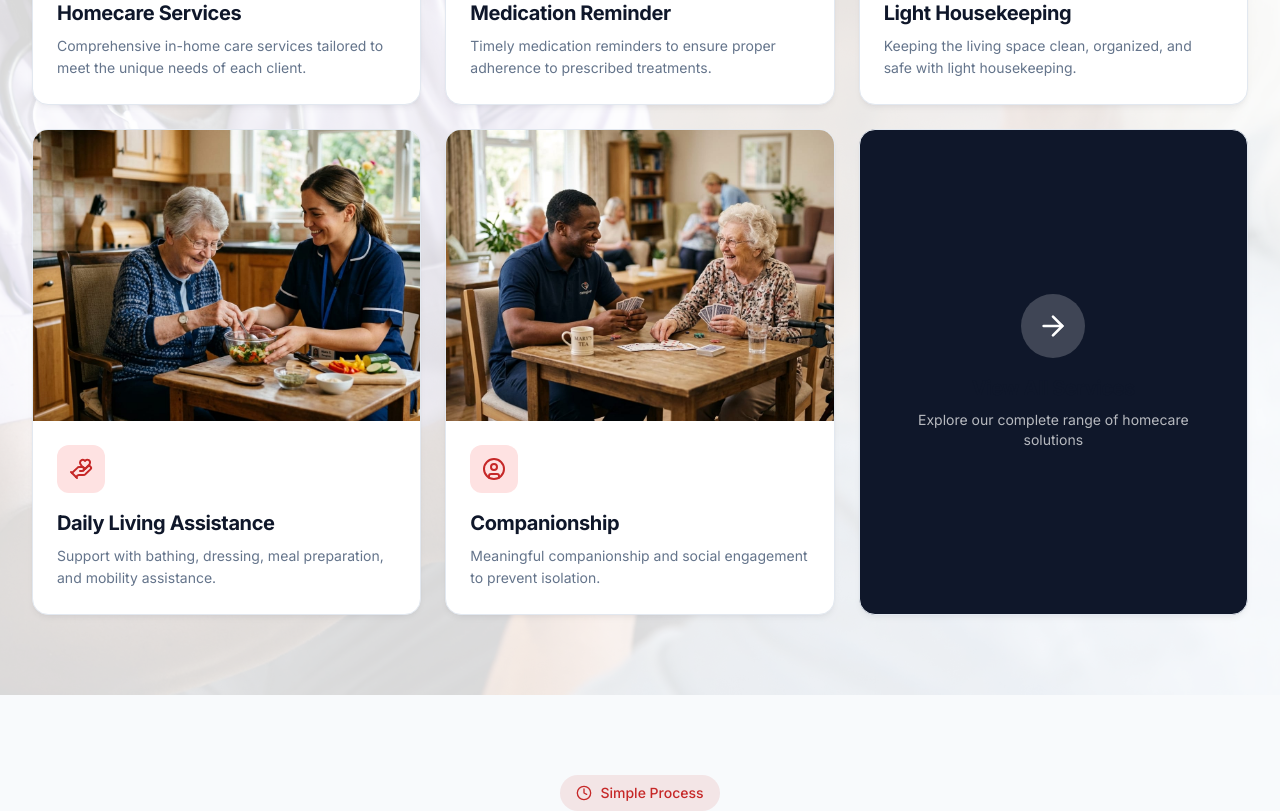
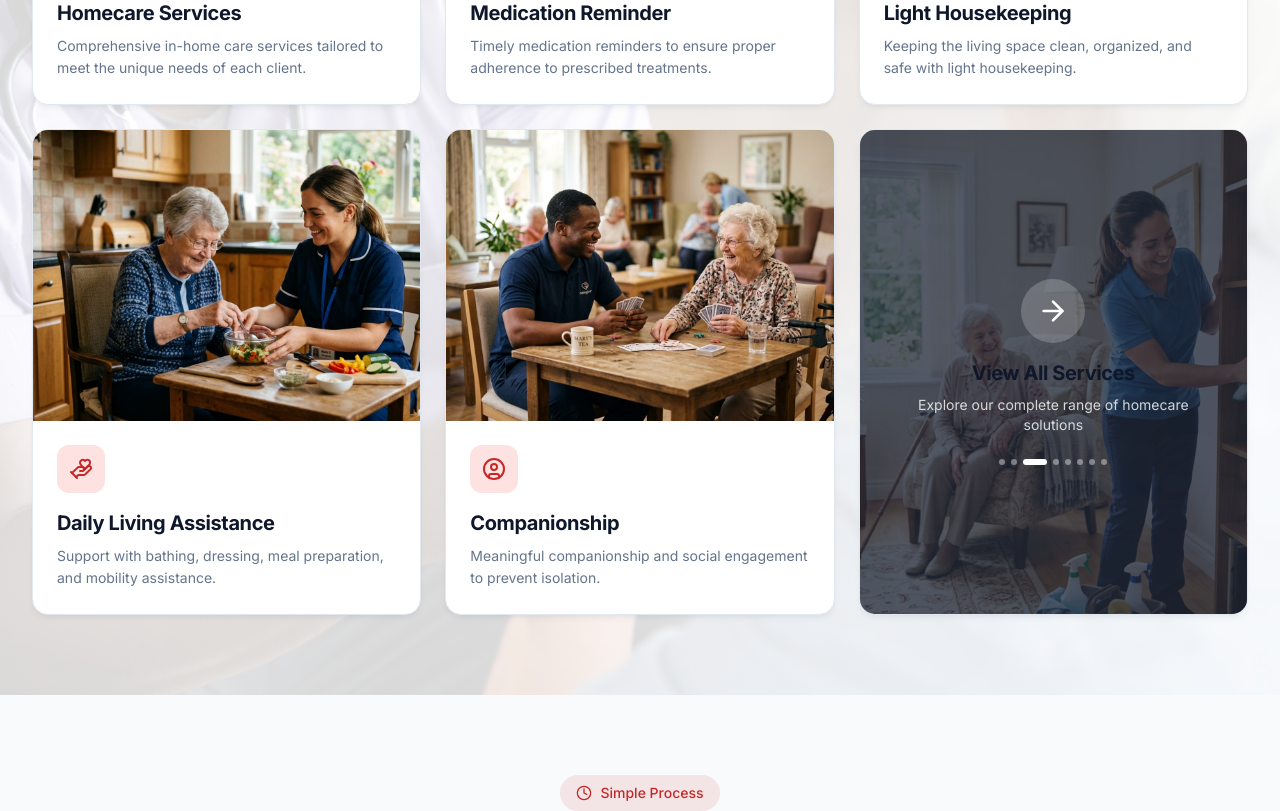
Before and after one commit to PETERMUTWIRI/arayo-light, a Next.js app: page / in a window 1280 px wide. Shown: the part 1380-2191 px from the top of the page. Built offline with nearby package versions, Linux system fonts and the light colour scheme.

Commit message:
added image corusel on the view all services card

```diff
--- a/app/page.tsx
+++ b/app/page.tsx
@@ -182,6 +182,76 @@ function HeroCarousel() {
         </div>
       </div>
     </div>
+  );
+}
+
+// View All Services Card with Image Carousel
+function ViewAllServicesCard() {
+  const [currentImage, setCurrentImage] = useState(0);
+
+  const images = [
+    { src: '/images/service-homecare.jpeg', alt: 'Homecare services' },
+    { src: '/images/service-medication.jpeg', alt: 'Medication reminder' },
+    { src: '/images/service-housekeeping.jpeg', alt: 'Light housekeeping' },
+    { src: '/images/service-daily-living.jpeg', alt: 'Daily living assistance' },
+    { src: '/images/service-companionship.jpeg', alt: 'Companionship' },
+    { src: '/images/hero-caregiver-senior.jpeg', alt: 'Caregiver with senior' },
+    { src: '/images/team-founder.jpeg', alt: 'Our founder' },
+    { src: '/images/social-worker-taking-care-senior-woman.jpg', alt: 'Social worker caring for senior' },
+  ];
+
+  // Auto-advance images
+  useEffect(() => {
+    const timer = setInterval(() => {
+      setCurrentImage((prev) => (prev + 1) % images.length);
+    }, 3000); // Change every 3 seconds
+    return () => clearInterval(timer);
+  }, [images.length]);
+
+  return (
+    <Link href="/services" className="card-care group relative flex flex-col items-center justify-center overflow-hidden min-h-[320px]">
+      {/* Background Image Carousel */}
+      <div className="absolute inset-0">
+        {images.map((image, index) => (
+          <Image
+            key={index}
+            src={image.src}
+            alt={image.alt}
+            fill
+            className={`object-cover transition-opacity duration-1000 ${
+              index === currentImage ? 'opacity-100' : 'opacity-0'
+            }`}
+          />
+        ))}
+        {/* Dark Overlay for text readability */}
+        <div className="absolute inset-0 bg-care-navy/70 group-hover:bg-care-red/80 transition-colors duration-500" />
+      </div>
+
+      {/* Content */}
+      <div className="relative z-10 flex flex-col items-center justify-center p-8 text-center">
+        <div className="w-16 h-16 rounded-full bg-white/20 flex items-center justify-center mb-4 group-hover:scale-110 transition-transform">
+          <ArrowRight className="w-8 h-8 text-white" />
+        </div>
+        <h3 className="font-heading text-xl mb-2 text-white">View All Services</h3>
+        <p className="text-white/80 text-sm text-center">
+          Explore our complete range of homecare solutions
+        </p>
+
+        {/* Image Indicators */}
+        <div className="flex items-center gap-1.5 mt-6">
+          {images.map((_, index) => (
+            <div
+              key={index}
+              className={`h-1.5 rounded-full transition-all duration-300 ${
+                index === currentImage
+                  ? 'w-6 bg-white'
+                  : 'w-1.5 bg-white/40'
+              }`}
+            />
+          ))}
+        </div>
+      </div>
+    </Link>
   );
 }
 
@@ -393,16 +463,8 @@ export default function HomePage() {
               </div>
             </Link>
 
-            {/* View All Services Card */}
-            <Link href="/services" className="card-care group flex flex-col items-center justify-center p-8 bg-care-navy text-white hover:bg-care-red transition-colors">
-              <div className="w-16 h-16 rounded-full bg-white/20 flex items-center justify-center mb-4">
-                <ArrowRight className="w-8 h-8" />
-              </div>
-              <h3 className="font-heading text-xl mb-2">View All Services</h3>
-              <p className="text-white/70 text-sm text-center">
-                Explore our complete range of homecare solutions
-              </p>
-            </Link>
+            {/* View All Services Card with Image Carousel */}
+            <ViewAllServicesCard />
           </div>
         </div>
       </section>
--- a/components/Navbar.tsx
+++ b/components/Navbar.tsx
@@ -11,6 +11,7 @@ const navLinks = [
   { href: '/about', label: 'About' },
   { href: '/services', label: 'Services' },
   { href: '/request-care', label: 'Request Care' },
+  { href: '/apply', label: 'Join Our Team' },
   { href: '/contact', label: 'Contact' },
 ];
 
```
